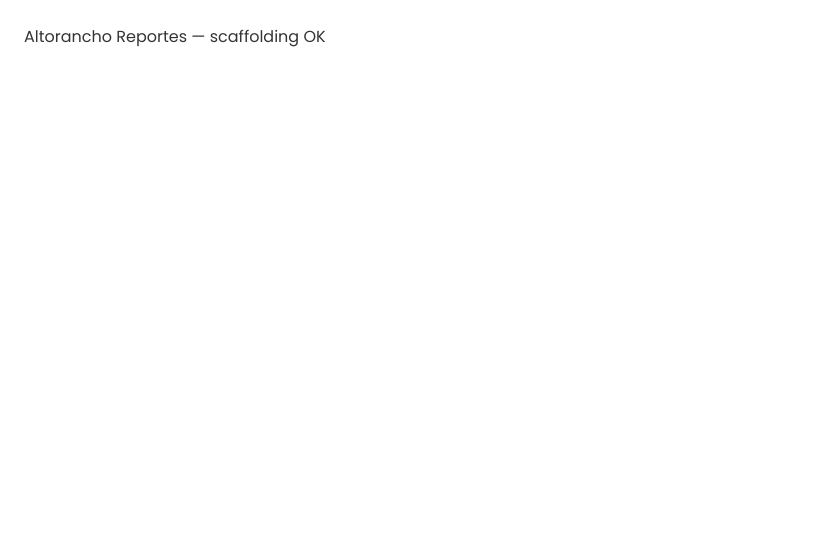
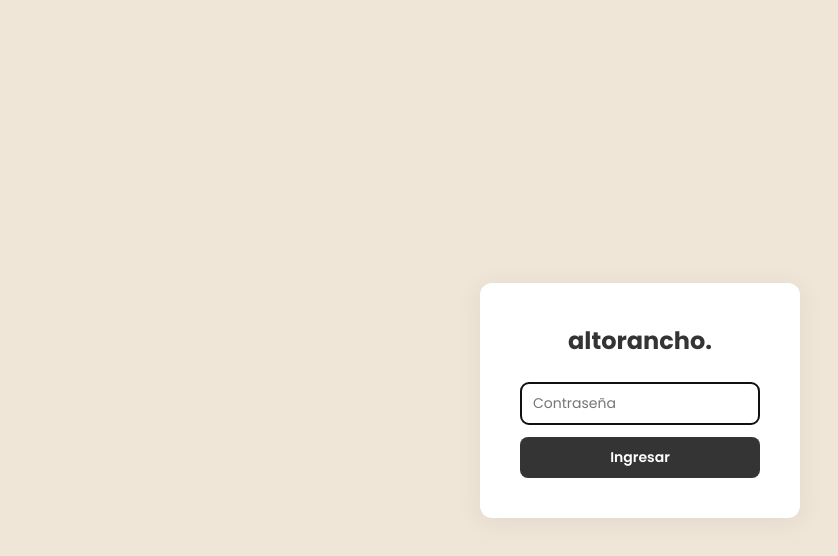
Before and after one commit to JoaquinDilernia/reportes-altorancho, a React (Vite) app in the folder frontend/: page / in a window 1280 px wide. Shown: the top 556 px of the page, without its empty margins (0-838 px from the left). Built offline with nearby package versions, Linux system fonts and the light colour scheme; no server answers.

Commit message:
feat(frontend): add API client, auth hook, and Login page

```diff
--- a/frontend/src/App.jsx
+++ b/frontend/src/App.jsx
@@ -1,3 +1,31 @@
+import { useState } from 'react';
+import { useAuth } from './auth/useAuth.js';
+import Login from './pages/Login.jsx';
+
 export default function App() {
-  return <div style={{ padding: 24 }}>Altorancho Reportes — scaffolding OK</div>;
+  const { isAuthenticated, login, logout } = useAuth();
+  const [loginError, setLoginError] = useState(null);
+
+  if (!isAuthenticated) {
+    return (
+      <Login
+        error={loginError}
+        onLogin={async (password) => {
+          try {
+            setLoginError(null);
+            await login(password);
+          } catch (err) {
+            setLoginError(err.message);
+          }
+        }}
+      />
+    );
+  }
+
+  return (
+    <div style={{ padding: 24 }}>
+      Logged in. Dashboard page comes in a later task.
+      <button onClick={logout}>Salir</button>
+    </div>
+  );
 }
--- /dev/null
+++ b/frontend/src/api/client.js
@@ -0,0 +1,47 @@
+const API_URL = import.meta.env.VITE_API_URL || 'http://localhost:3055';
+const TOKEN_KEY = 'altorancho_reportes_token';
+
+export function getToken() {
+  return localStorage.getItem(TOKEN_KEY);
+}
+
+export function setToken(token) {
+  localStorage.setItem(TOKEN_KEY, token);
+}
+
+export function clearToken() {
+  localStorage.removeItem(TOKEN_KEY);
+}
+
+export async function login(password) {
+  const res = await fetch(`${API_URL}/api/auth/login`, {
+    method: 'POST',
+    headers: { 'Content-Type': 'application/json' },
+    body: JSON.stringify({ password }),
+  });
+  const data = await res.json();
+  if (!data.ok) throw new Error(data.error || 'Login failed');
+  setToken(data.token);
+  return data.token;
+}
+
+export async function getReport({ period, date, channel }) {
+  const token = getToken();
+  if (!token) throw new Error('Not authenticated');
+
+  const params = new URLSearchParams({ period, date });
+  if (channel) params.set('channels', channel);
+
+  const res = await fetch(`${API_URL}/api/report?${params.toString()}`, {
+    headers: { Authorization: `Bearer ${token}` },
+  });
+
+  if (res.status === 401) {
+    clearToken();
+    throw new Error('Unauthorized');
+  }
+
+  const data = await res.json();
+  if (!data.ok) throw new Error(data.error || 'Report fetch failed');
+  return data;
+}
--- /dev/null
+++ b/frontend/src/auth/useAuth.js
@@ -0,0 +1,18 @@
+import { useState, useCallback } from 'react';
+import { login as apiLogin, getToken, clearToken } from '../api/client.js';
+
+export function useAuth() {
+  const [token, setTokenState] = useState(() => getToken());
+
+  const login = useCallback(async (password) => {
+    const newToken = await apiLogin(password);
+    setTokenState(newToken);
+  }, []);
+
+  const logout = useCallback(() => {
+    clearToken();
+    setTokenState(null);
+  }, []);
+
+  return { isAuthenticated: !!token, login, logout };
+}
--- /dev/null
+++ b/frontend/src/pages/Login.jsx
@@ -0,0 +1,34 @@
+import { useState } from 'react';
+
+export default function Login({ onLogin, error }) {
+  const [password, setPassword] = useState('');
+  const [submitting, setSubmitting] = useState(false);
+
+  async function handleSubmit(e) {
+    e.preventDefault();
+    setSubmitting(true);
+    await onLogin(password);
+    setSubmitting(false);
+  }
+
+  return (
+    <div className="login-page">
+      <div className="login-card">
+        <div className="login-logo">altorancho.</div>
+        <form onSubmit={handleSubmit}>
+          <input
+            type="password"
+            value={password}
+            onChange={(e) => setPassword(e.target.value)}
+            placeholder="Contraseña"
+            autoFocus
+          />
+          <button type="submit" disabled={submitting}>
+            {submitting ? 'Ingresando...' : 'Ingresar'}
+          </button>
+          {error && <p className="login-error">{error}</p>}
+        </form>
+      </div>
+    </div>
+  );
+}
```
Also changed, not shown: 1 other file (tests, documents, lock files or other folders).
